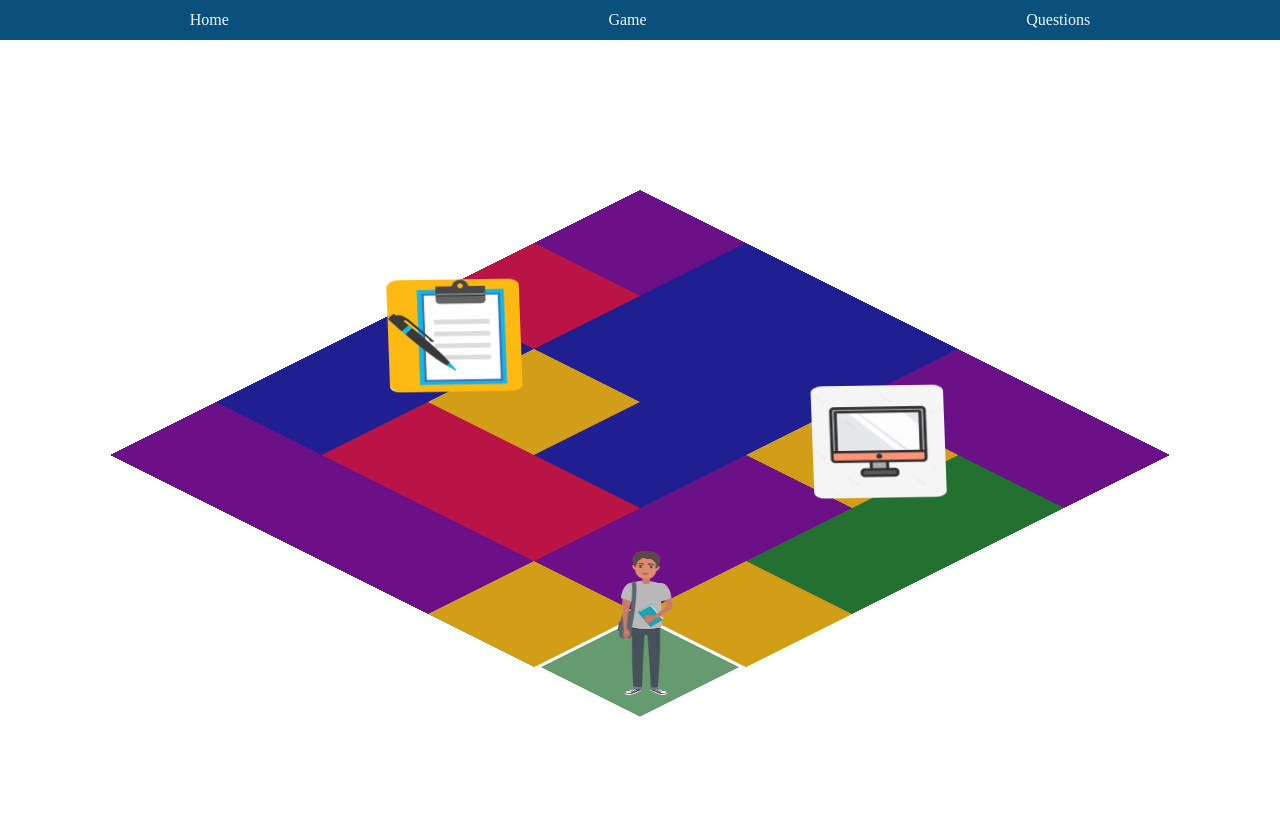
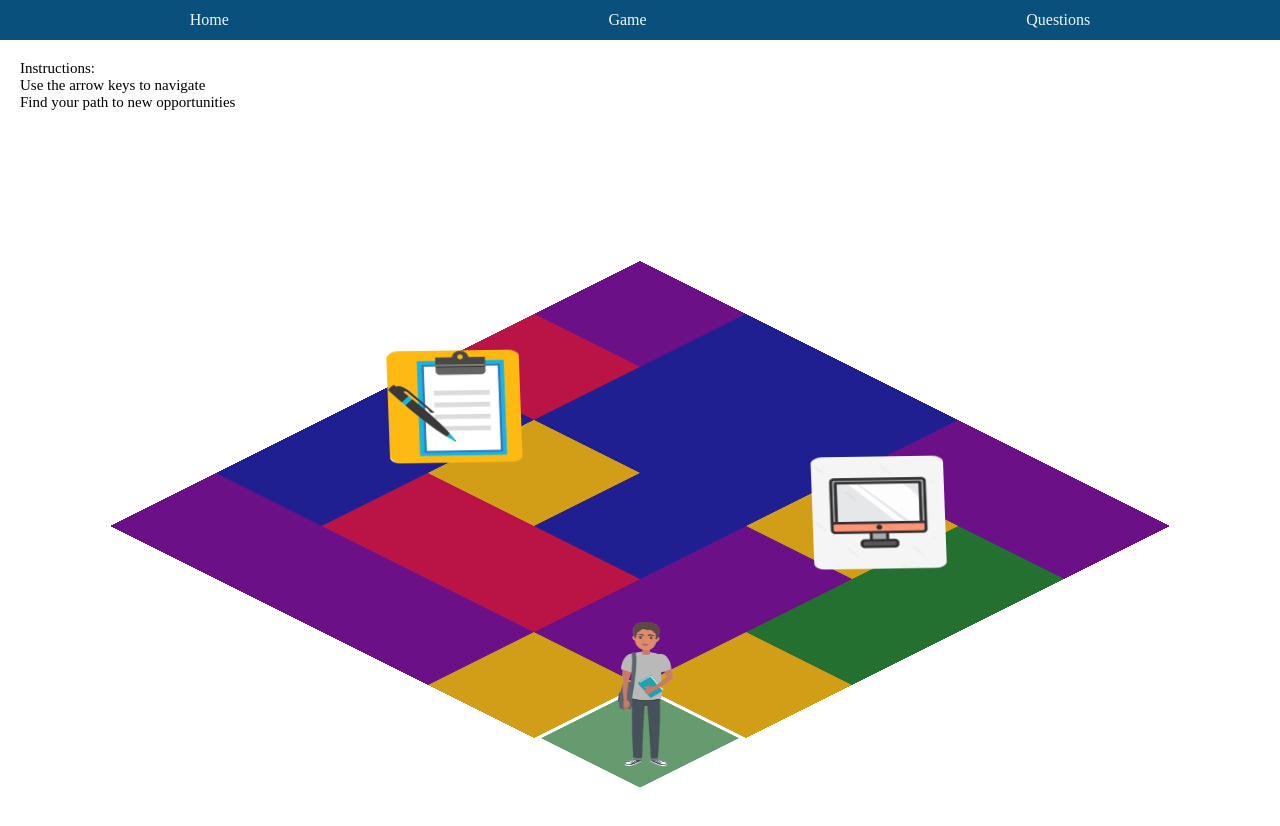
Before and after one commit to nonwor/CGI-hackathon, a React (Vite) app in the folder client/: page /Game in a window 1280 px wide. Shown: the top 826 px of the page. Built offline with nearby package versions, Linux system fonts and the light colour scheme.

Commit message:
add instruction to game view

```diff
--- a/client/src/pages/Game/Game.css
+++ b/client/src/pages/Game/Game.css
@@ -89,3 +89,7 @@
     border-radius: 13px;
     z-index: 1;
   }
+
+  li{
+    padding: 0;
+  }
--- a/client/src/pages/Game/Grid.jsx
+++ b/client/src/pages/Game/Grid.jsx
@@ -113,6 +113,11 @@ class Grid extends React.Component {
 
     return (
       <div>
+        <ul style={{ padding: 0, margin: 20 }}>
+          <li>Instructions:</li>
+          <li>Use the arrow keys to navigate</li>
+          <li>Find your path to new opportunities</li>
+        </ul>
 
         <div className="grid-box"
            style={{"width": this.props.gridWidth * 150, "height": this.props.gridWidth * 150}}>
```
